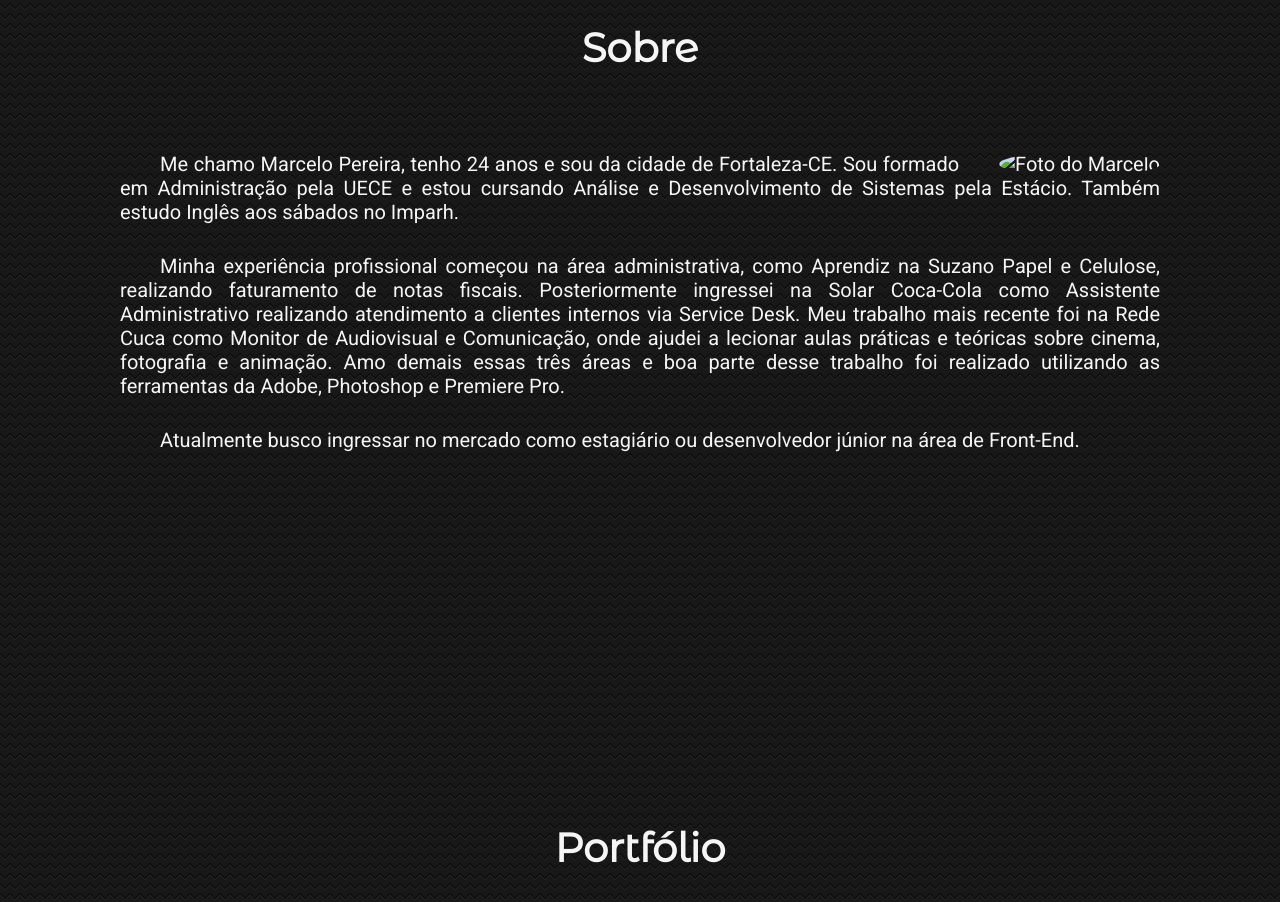
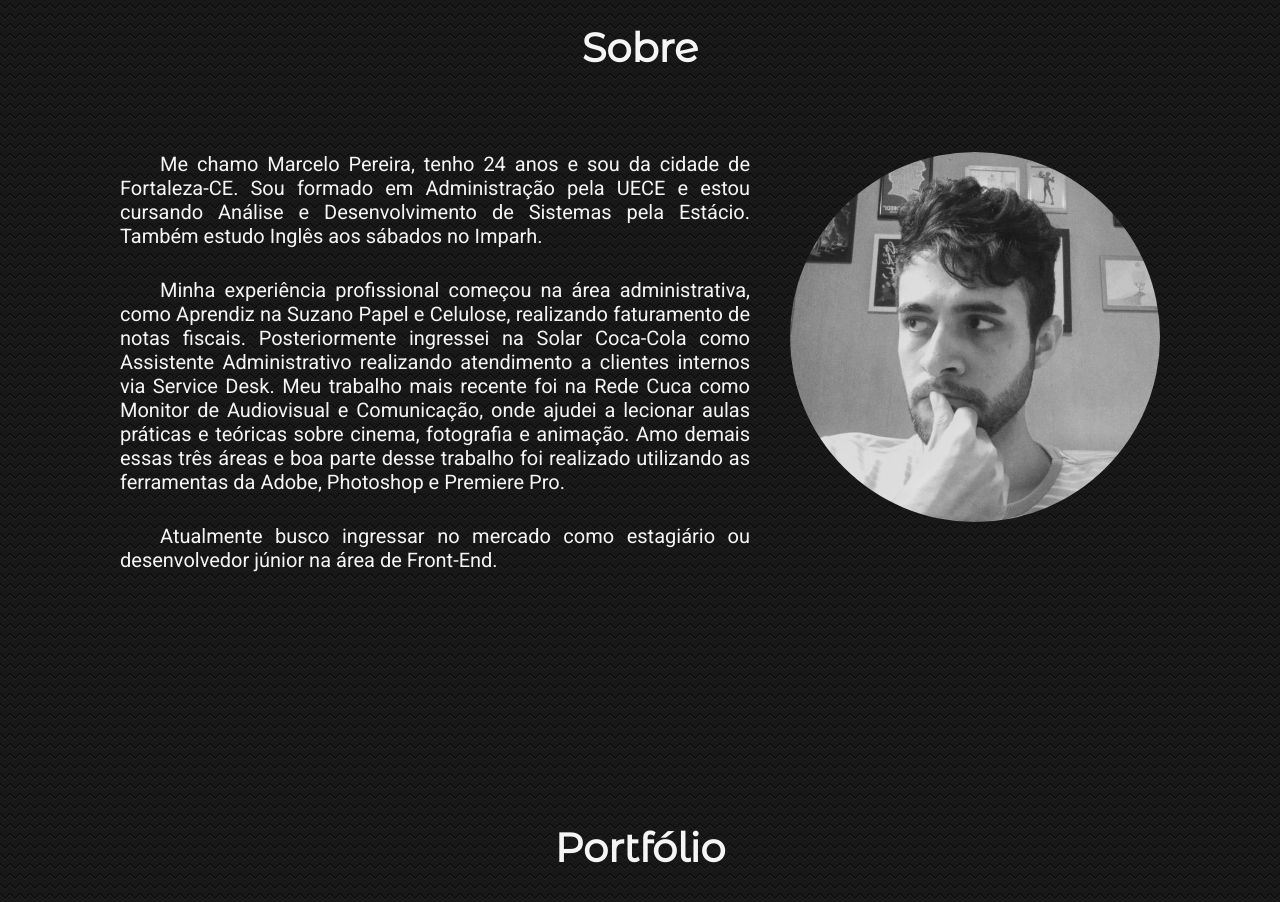
Before and after one commit to marcelopajr/Personal-Website, a plain HTML site: page index.html in a window 1280 px wide. Shown: the part 877-1779 px from the top of the page. Drawn offline with nearby package versions, Linux system fonts and the light colour scheme.

Commit message:
Foto corrigida

```diff
--- a/index.html
+++ b/index.html
@@ -31,7 +31,7 @@
 	<section class="sobre container" id="sobre">
 		<h2>Sobre</h2>
 		<figure class="avatar">
-			<img src="../Personal Website/img/me.png" alt="Foto do Marcelo">
+			<img src="./img/me.png" alt="Foto do Marcelo">
 		</figure>
 		<p>
 			Me chamo Marcelo Pereira, tenho 24 anos e sou da cidade de Fortaleza-CE. Sou formado em Administração pela UECE e estou cursando Análise e Desenvolvimento de Sistemas pela Estácio. Também estudo Inglês aos sábados no Imparh.
```
